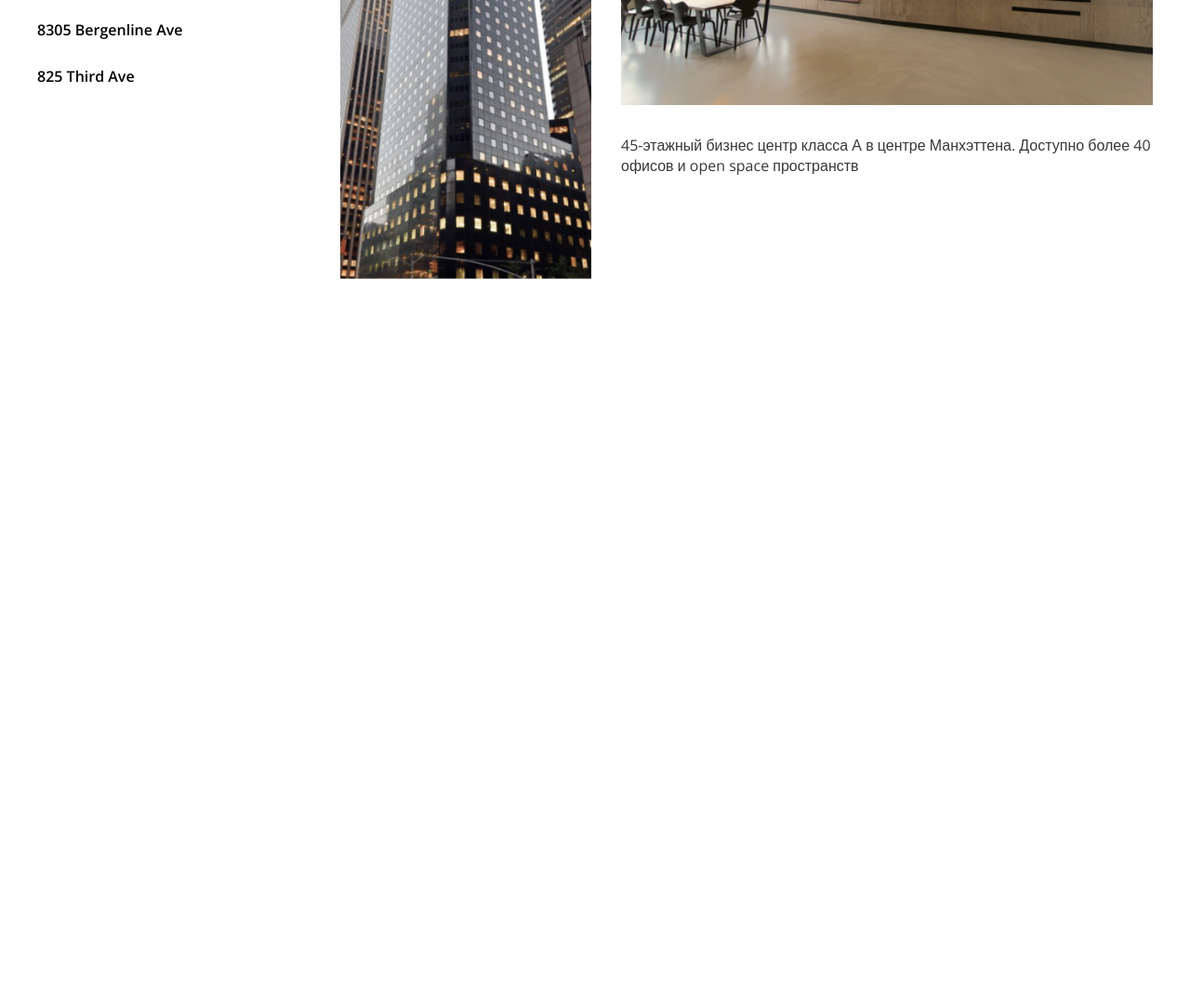
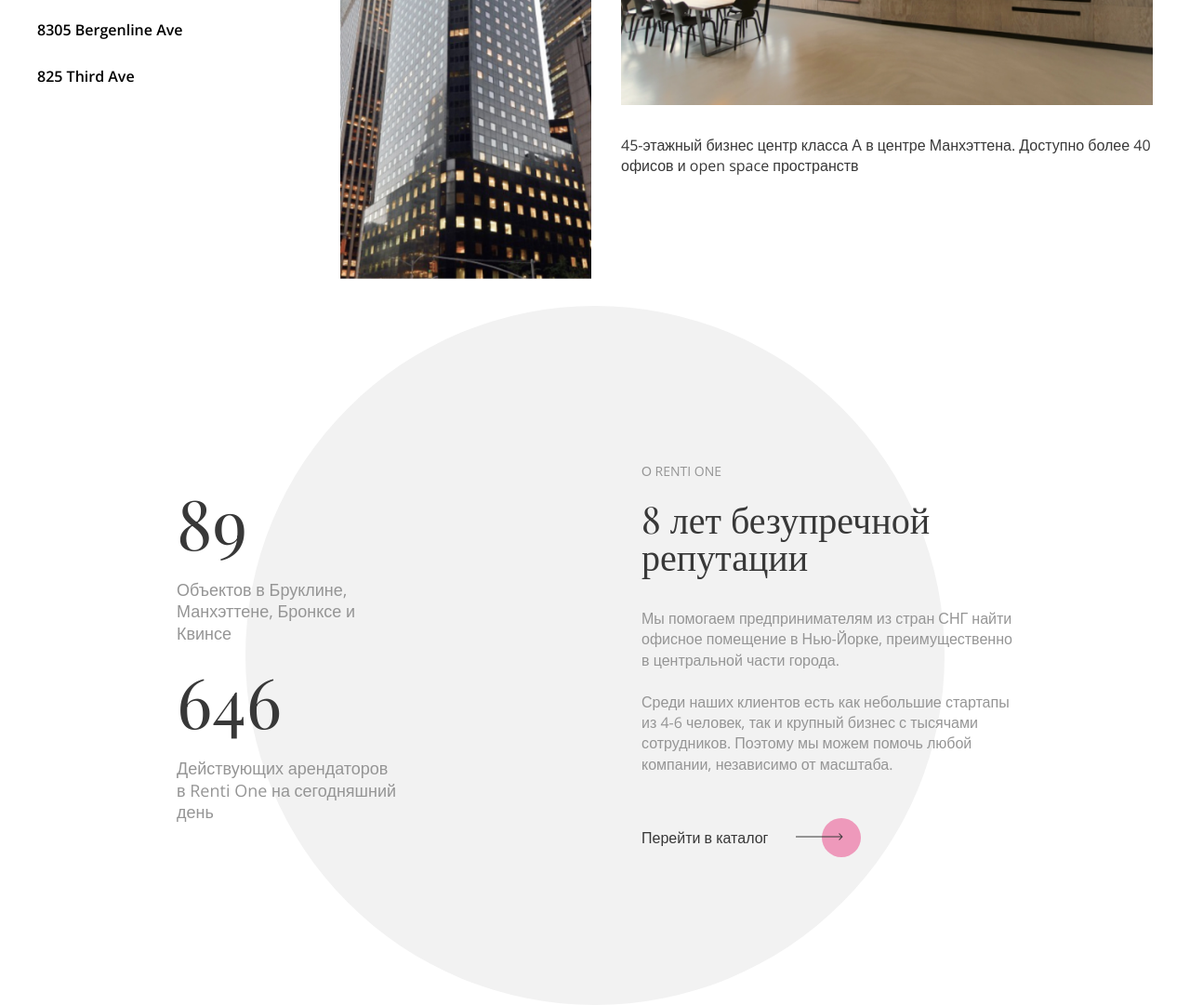
Before and after one commit to kwinkich/portfolio-3, a plain HTML site: page index.html in a window 1280 px wide. Shown: the part 1398-2479 px from the top of the page at 93% size. Before the commit the page ends 1698 px from the top, so only its background shows below. Drawn offline with nearby package versions, Linux system fonts and the light colour scheme; a web font is replaced by a local one.

Commit message:
added about & adaptive & styles

```diff
--- a/css/main.css
+++ b/css/main.css
@@ -264,16 +264,20 @@ textarea {
 
 .main__info-link {
 	display: inline-block;
+	margin-bottom: 146px;
+}
+
+.link {
 	position: relative;
 	font-family: 'Open Sans', sans-serif;
 	font-size: 16px;
 	font-weight: 500;
 	color: var(--text-color);
-	margin-bottom: 146px;
 	padding-right: 100px;
+
 }
 
-.main__info-link::after {
+.link::after {
 	position: absolute;
 	content: '';
 	top: 50%;
@@ -285,7 +289,7 @@ textarea {
 	transform: translate(0%, -50%);
 }
 
-.main__info-link::before {
+.link::before {
 	position: absolute;
 	content: '';
 	top: 50%;
@@ -408,6 +412,78 @@ textarea {
 	line-height: 140%;
 }
 
+.about {
+	padding-top: 200px;
+}
+
+
+.about__container {
+	position: relative;
+	max-width: 900px;
+	margin: 0 auto;
+	padding: 0px 20px;
+	display: flex;
+	align-items: center;
+	justify-content: space-between;
+}
+
+.about__container::before {
+	position: absolute;
+	content: '';
+	top: 50%;
+	left: 50%;
+	width: 80%;
+	aspect-ratio: 1;
+	background-color: #F2F2F2;
+	border-radius: 50%;
+	transform: translate(-50%, -50%);
+	z-index: -1;
+}
+
+.about__first-col {
+	display: flex;
+	flex-direction: column;
+	gap: 24px;
+}
+
+.about__info-objects {
+	width: 240px;
+
+}
+
+.about__info-number {
+	font-family: 'Playfair Display', serif;
+	font-size: 74px;
+	color: var(--text-color);
+	margin-bottom: 24px;
+}
+
+.about__info-number-text {
+	font-family: 'Open Sans', sans-serif;
+	font-size: 18px;
+	line-height: 130%;
+	color: #959595;
+}
+
+.about__second-col {
+	max-width: 400px;
+}
+
+.about__subtitle {}
+
+.about__h2 {
+	margin-bottom: 36px;
+}
+
+.about__text-info {
+	font-family: 'Open Sans', sans-serif;
+	font-size: 16px;
+	line-height: 140%;
+	font-weight: 400;
+	color: #959595;
+	margin-bottom: 60px;
+}
+
 
 @media (max-width: 1160px) {
 	.popular__content {
@@ -444,6 +520,22 @@ textarea {
 	.main__info-bg-img {
 		display: none;
 	}
+
+	.about__container {
+		flex-direction: column;
+		align-items: start;
+	}
+
+	.about__container::before {
+		display: none;
+	}
+
+	.about__first-col {
+		width: 100%;
+		flex-direction: row;
+		justify-content: space-between;
+		margin-bottom: 60px;
+	}
 }
 
 @media (max-width: 560px) {
@@ -469,6 +561,17 @@ textarea {
 	}
 }
 
+@media (max-width: 520px) {
+	.about__first-col {
+		flex-direction: column;
+		/* justify-content: space-between; */
+	}
+
+	.about__info-objects {
+		width: 100%;
+	}
+}
+
 @media (max-width: 420px) {
 	.main__info-h1 {
 		font-size: 52px;
--- a/index.html
+++ b/index.html
@@ -64,7 +64,7 @@
 						Аренда офисов <br />
 						в Нью-Йорке
 					</h1>
-					<a class="main__info-link" href="#">Перейти в каталог</a>
+					<a class="main__info-link link" href="#">Перейти в каталог</a>
 					<article class="main__info-new-block">
 						<p class="main__info-new-title"><strong>Новости</strong></p>
 						<p class="main__info-new-text">
@@ -127,5 +127,36 @@
 				</div>
 			</div>
 		</section>
+		<section class="about">
+			<div class="about__container">
+				<div class="about__first-col">
+					<article class="about__info-objects">
+						<p class="about__info-number">89</p>
+						<p class="about__info-number-text">
+							Объектов в Бруклине, Манхэттене, Бронксе и Квинсе
+						</p>
+					</article>
+					<article class="about__info-objects">
+						<p class="about__info-number">646</p>
+						<p class="about__info-number-text">
+							Действующих арендаторов в Renti One на сегодняшний день
+						</p>
+					</article>
+				</div>
+				<div class="about__second-col">
+					<p class="about__subtitle subtitle">О RENTI ONE</p>
+					<h2 class="about__h2 h2">8 лет безупречной репутации</h2>
+					<p class="about__text-info">
+						Мы помогаем предпринимателям из стран СНГ найти офисное помещение в
+						Нью-Йорке, преимущественно в центральной части города.<br />
+						<br />
+						Среди наших клиентов есть как небольшие стартапы из 4-6 человек, так
+						и крупный бизнес с тысячами сотрудников. Поэтому мы можем помочь
+						любой компании, независимо от масштаба.
+					</p>
+					<a class="about__info-link link" href="#">Перейти в каталог</a>
+				</div>
+			</div>
+		</section>
 	</body>
 </html>
```
